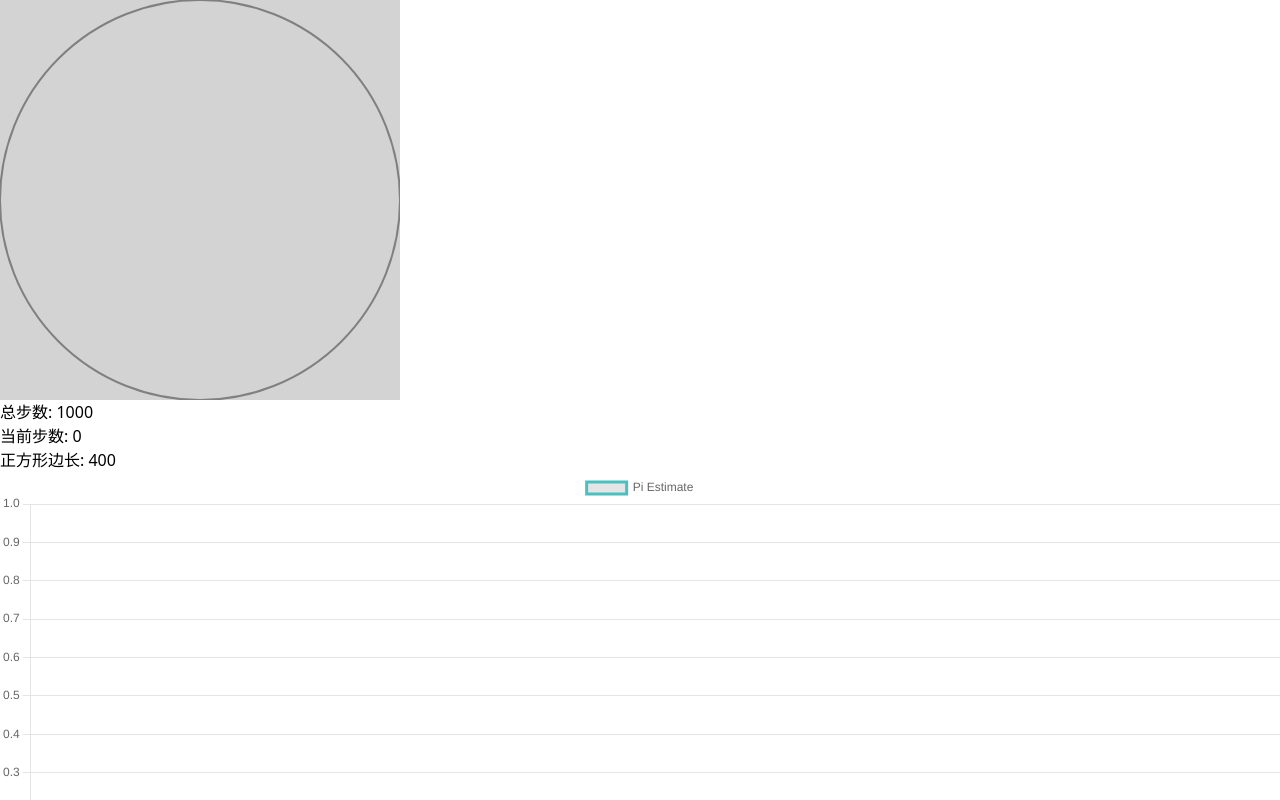
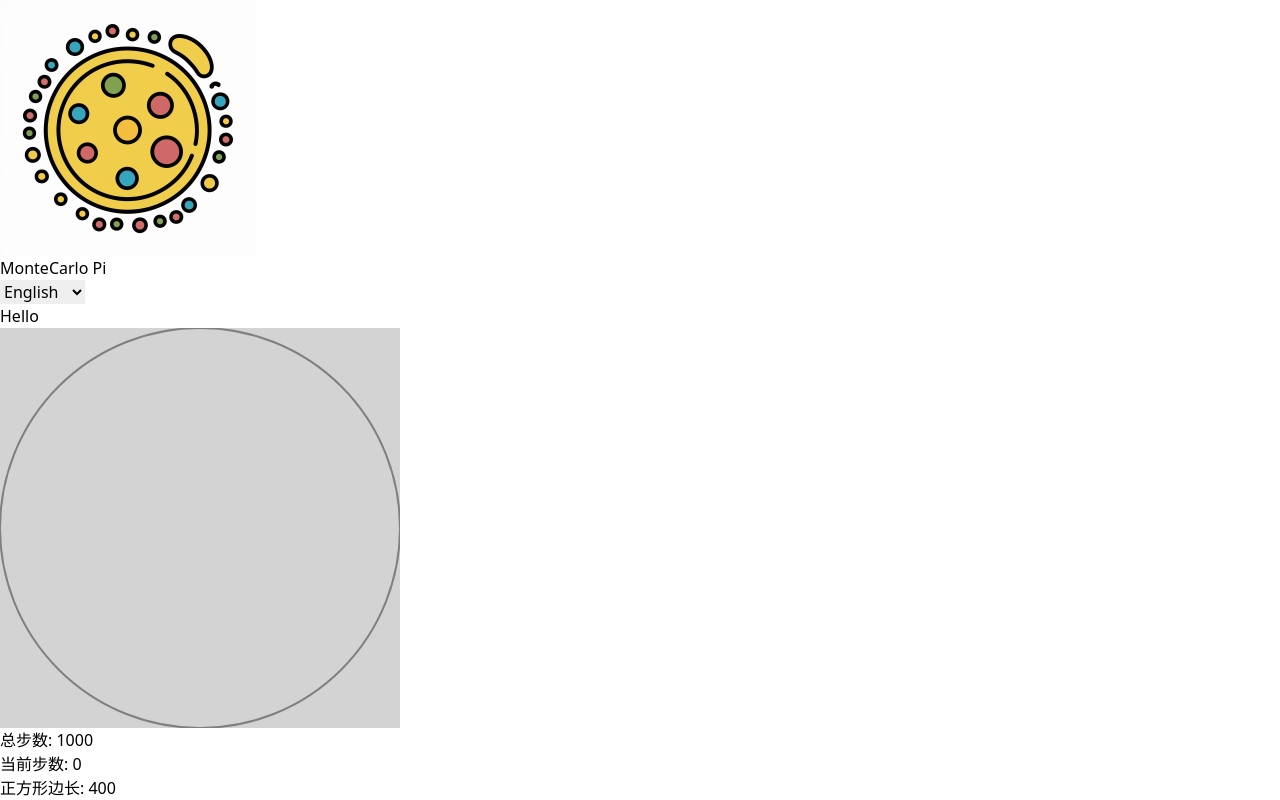
Before and after one commit to frontend-is-fun/montecarlo-pi, a React (Vite) app: page / in a window 1280 px wide. Shown: the top 800 px of the page. Built offline with nearby package versions, Linux system fonts and the light colour scheme.

Commit message:
basic i18n

```diff
--- a/package.json
+++ b/package.json
@@ -13,7 +13,8 @@
     "chart.js": "^4.4.2",
     "react": "^18.2.0",
     "react-chartjs-2": "^5.2.0",
-    "react-dom": "^18.2.0"
+    "react-dom": "^18.2.0",
+    "react-intl": "^6.6.5"
   },
   "devDependencies": {
     "@types/react": "^18.2.66",
--- a/src/App.tsx
+++ b/src/App.tsx
@@ -1,15 +1,50 @@
 
 import 'chart.js/auto';
+import { useState, useEffect, useMemo } from 'react';
 
+// components
+import Header from './components/Header';
 import MonteCarloPi from './MonteCarloPai';
+
+import { IntlProvider, FormattedMessage } from "react-intl";
+
+import enMessages from "./lang/en.json";
+import zhCNMessages from "./lang/zh-CN.json";
 
 function App() {
 
+  const [locale, setLocale] = useState<string>('en');
+
+
+  const updateLocale = (locale: string) => {
+    console.log('updateLocale', locale);
+    setLocale(locale);
+  };
+
+  const messages = useMemo(() => {
+    switch (locale) {
+      case 'en':
+        return enMessages;
+      case 'zh-CN':
+        return zhCNMessages;
+      default:
+        return enMessages;
+    }
+  }, [locale]);
 
   return (
-    <div className='w-full max-w-[1400px] flex flex-col justify-start items-center'>
+    <IntlProvider locale={locale} messages={messages}>
+
+      <div className='w-full max-w-[1400px] flex flex-col justify-start items-center'>
+        <Header
+          locale={locale}
+          changeLanguage={updateLocale}
+        />
+      <FormattedMessage id="hello" defaultMessage="Hello" />
       <MonteCarloPi />
-    </div>
+      </div>
+      </IntlProvider>
+
   );
 }
 
--- a/src/components/LanguageSwitcher.tsx
+++ b/src/components/LanguageSwitcher.tsx
@@ -1,7 +1,7 @@
-import {Language} from '../App';
+
 
 export interface LanguageSwitcherProps {
-  locale: Language;
+  locale: string;
   changeLanguage: (newLocale: string) => void;
 }
 
@@ -10,12 +10,12 @@ const LanguageSwitcher = (props: LanguageSwitcherProps) => {
   const { locale, changeLanguage } = props;
   return (
       <select
-        className="select select-bordered w-full max-w-xs"
+        className="w-full max-w-xs select select-bordered"
         value={locale}
         onChange={(e) => changeLanguage(e.target.value)}
       >
         <option value="en">English</option>
-        <option value="zh_CN">简体中文</option>
+        <option value="zh-CN">简体中文</option>
         {/* <option value="zh_TW">繁體中文</option>
         <option value="fr">Français</option>
         <option value="de">Deutsch</option>
```
Also changed, not shown: src/lang/en.json (renamed from src/locales/en.json), src/lang/zh-CN.json (renamed from src/locales/zh_CN.json), src/lang/zh-TW.json (renamed from src/locales/zh_TW.json), 1 other file (tests, documents, lock files or other folders).
